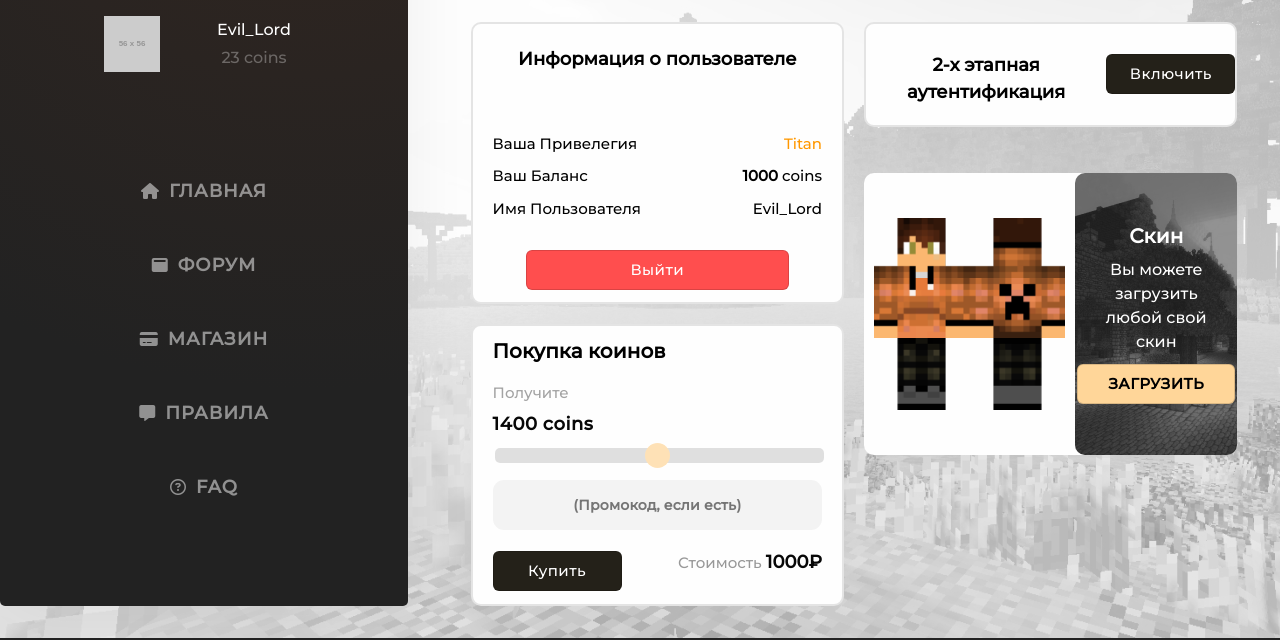
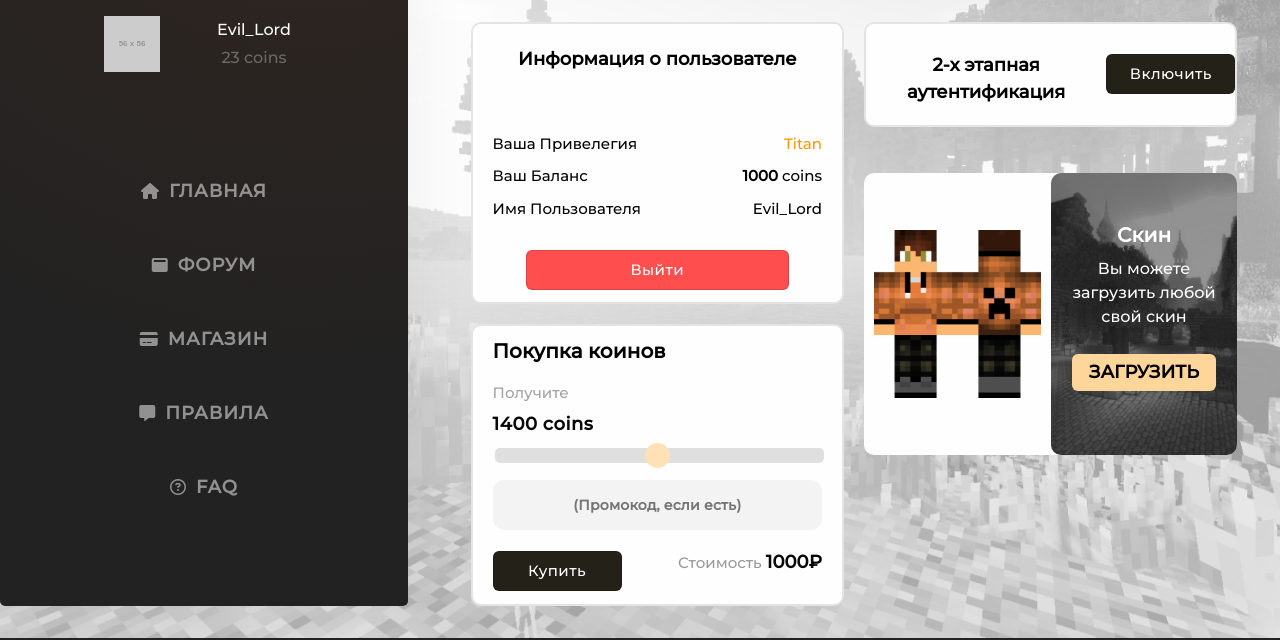
Before and after one commit to ekaramyan/Lampix, a plain HTML site: page index.html in a window 1280 px wide. Shown: the part 162-802 px from the top of the page. Drawn offline with Linux system fonts and the light colour scheme; placeholder pictures from the web are drawn by us.

Commit message:
fixed issues

```diff
--- a/index.html
+++ b/index.html
@@ -115,7 +115,14 @@
                     <div class="skin-wrap">
                       <p class="skin-header">Скин</p>
                       <p class="skin-paragraph">Вы можете загрузить любой свой скин</p>
-                      <button class="btn skins__btn">Загрузить</button>
+                      <div class="skins__btn-wrapper">
+                        <form enctype="multipart/form-data" method="post">
+                          <input name="skins__btn" type="file" id="skin__file" class="field" accept="image/.png" multiple>
+                           <label class="skin__btn-wrapper" for="skin__file">
+                            <div class="skins__btn">Загрузить</div>
+                            </label>
+                        </form>
+                      </div>
                     </div>
 
 
--- a/styles.css
+++ b/styles.css
@@ -15,7 +15,8 @@ body
     align-items: center;
     height: 100vh;
     width: 100%;
-    background: url(src/img/personal-cabinet/bg.jpg);
+    background: url(src/img/personal-cabinet/bg.jpg) no-repeat fixed center;
+    background-size: cover;
     font-family: Montserrat;
     color: #0000;
 }
@@ -443,7 +444,7 @@ header ul{
     letter-spacing: 0.03em;
     color: #ffffff;
     border: 1px solid #00000025;
-    transition: 0.5s;
+    transition: .5s;
     cursor: pointer;
 }
 .btn:hover
@@ -663,10 +664,11 @@ header ul{
 .skin
 {
     display: flex;
+
     /* background: url(src/img/cards/skin.png) no-repeat; */
     max-height: fit-content;
     height: auto;
-    width: auto;
+    width: 50%;
     grid-auto-rows: minmax(100px, auto);
     padding: 0 10px;
     justify-self: center;
@@ -676,7 +678,7 @@ header ul{
 {
     display: flex;
     flex-direction: column;
-    background: url(src/img/cards/skin-bg.png);
+    background: url(src/img/cards/skin-bg.png) no-repeat center/cover;
     height: 100%;
     width: 50%;
     border-radius: 10px;
@@ -711,22 +713,50 @@ header ul{
     color: #fff;
 }
 
+.skins__btn-wrapper
+{
+    width: 100%;
+    position: relative;
+    margin: 15px 0;
+    text-align: center;
+
+}
+.skin__btn-wrapper
+{
+    width: 100%;
+    display: flex;
+    flex-wrap: wrap;
+    align-items: center;
+    justify-content:center;
+}
+.field{
+    display: none;
+    opacity: 0;
+    visibility: hidden;
+    position: absolute;
+  }
 .skins__btn
 {
+    max-height: 70px;
+    height: 100%;
+    width: auto;
+    align-self: center;
+    border-radius: 6px;
+    cursor: pointer;
     color: #000;
     text-transform: uppercase;
     background: #FFD699;
     font-weight: 600;
-    align-self: center;
-    padding: 0 30px;
+    padding: 3% 10%;
     width: fit-content;
+    font-size: 1.125rem;
+    transition: .5s;
 }
 .skins__btn:hover
 {
-    background: #eeaa44;
-    color: #FFFFFF;
+    background: #ffd699b3;
+    color: #000000bc;
 }
-
 
 .footer
 {
```
